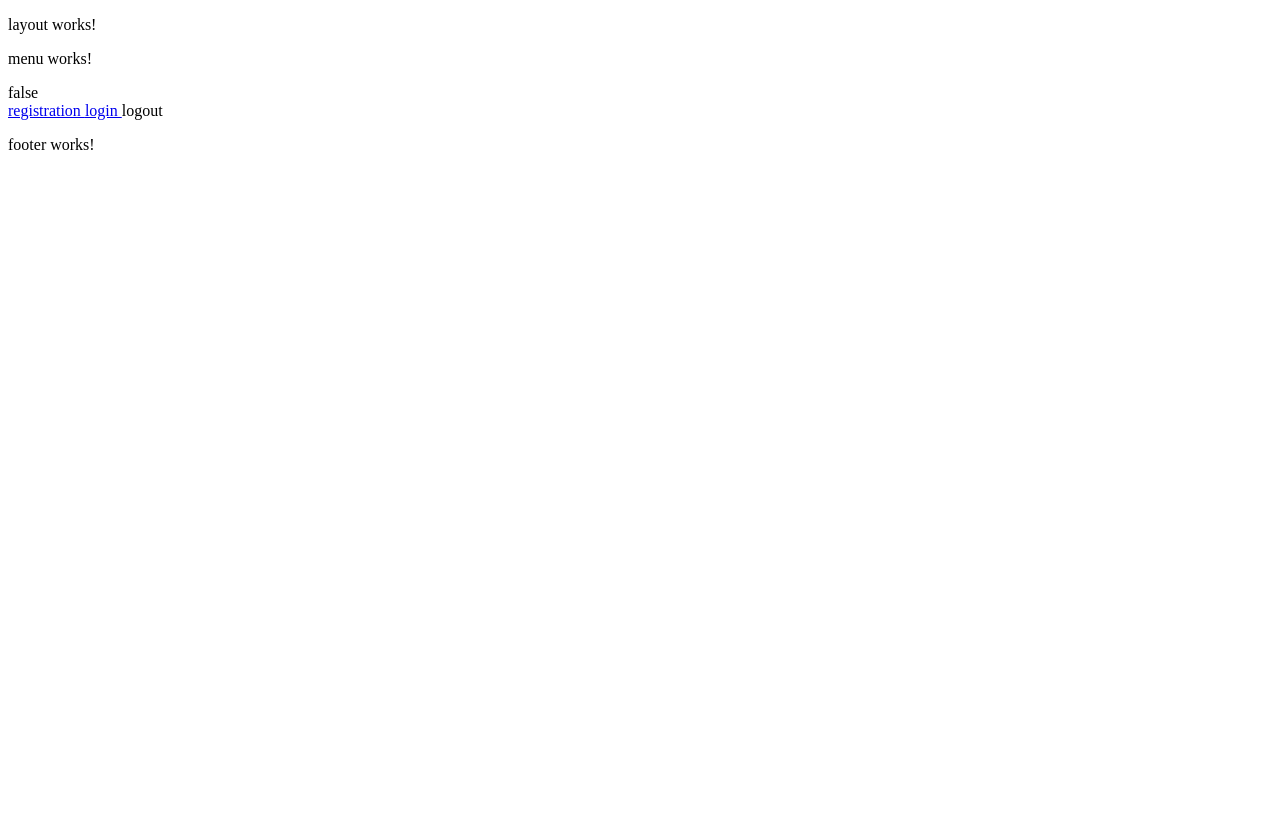
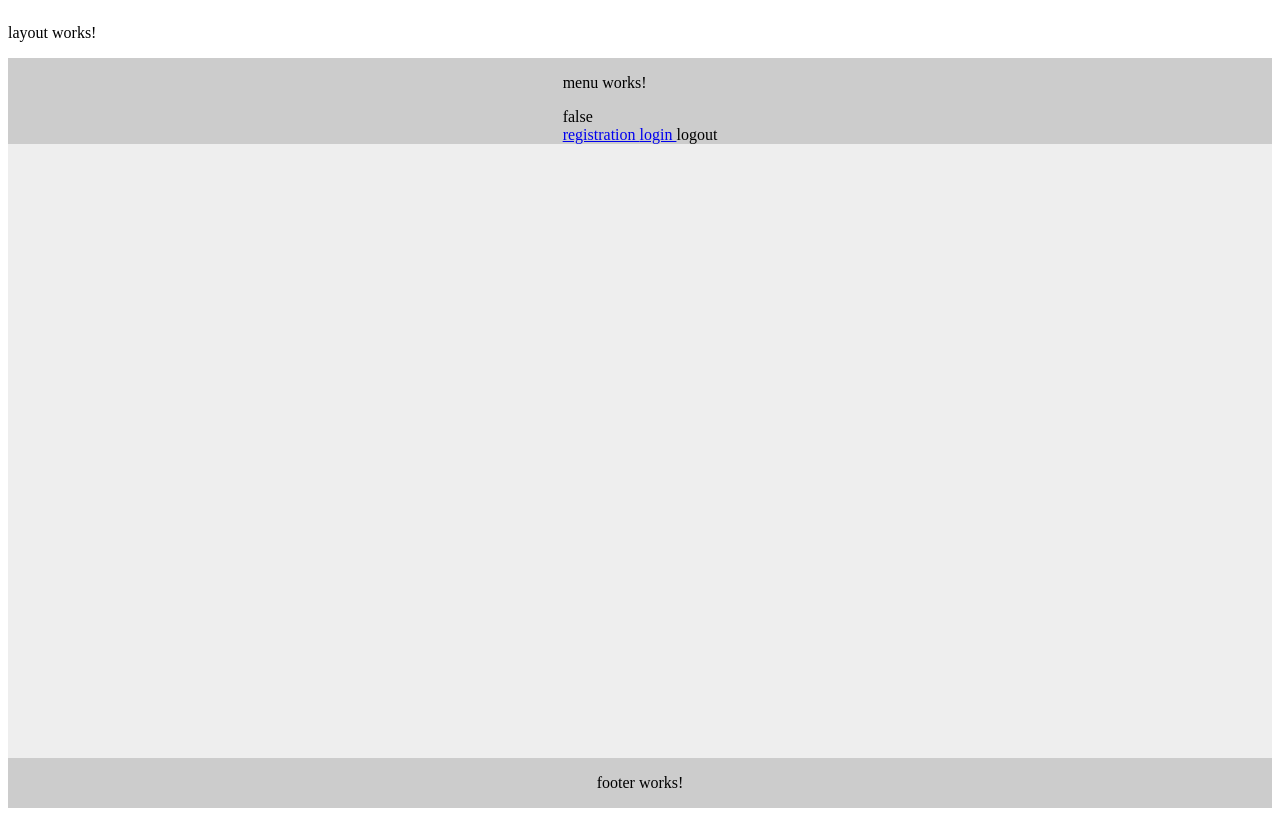
Before and after one commit to mrrsmth/roadAppAng, an Angular app: page / in a window 1280 px wide. Built offline with nearby package versions, Linux system fonts and the light colour scheme.

Commit message:
layout.component.scss flex

```diff
--- a/src/app/pages/layout/layout.component.html
+++ b/src/app/pages/layout/layout.component.html
@@ -1,4 +1,12 @@
-<p>layout works!</p>
-<app-menu></app-menu>
-<router-outlet></router-outlet>
-<app-footer></app-footer>
+<div class="f-container fixed-hf">
+    <p>layout works!</p>
+    <header>
+        <app-menu></app-menu>
+    </header>
+    <div class="main">
+        <router-outlet></router-outlet>
+    </div>
+    <footer>
+        <app-footer></app-footer>
+    </footer>
+</div>
--- a/src/app/pages/layout/layout.component.scss
+++ b/src/app/pages/layout/layout.component.scss
@@ -0,0 +1,54 @@
+html,
+body{
+  margin: 0;
+  padding: 0;
+}
+.f-container{
+  height: 100vh; /* for shorter content */
+  display: flex;
+  flex-direction: column;
+
+  /*ie10*/
+  display: -ms-flexbox;
+  -ms-flex-direction: column;
+}
+
+.main{
+  background-color: #eee;
+  flex: 1;
+
+  /*ie10*/
+  -ms-flex: 1 1 auto; /*needs both shrink and grow*/
+}
+
+header,
+footer{
+  background-color: #ccc;
+  flex-basis: 50px;
+
+  /*ie10*/
+  -ms-flex-preferred-size: 50px;
+
+  /*center align of links*/
+  display: flex;
+  align-items: center; /*vertical*/
+  justify-content: space-around; /*or space-between*/
+  /*ie10*/
+  display: -ms-flexbox;
+  -ms-flex-align: center; /*vertical*/
+  -ms-flex-line-pack: distribute; /*or justify*/
+}
+
+footer {
+  /*ie10 short content*/
+  margin-top: auto;
+}
+header a{
+  /*ie10*/
+  /*hack to trigger the layout for horizontal alignment distribute/justify*/
+  display: inline-block;
+}
+/* fixed header and footer with scrollable main section */
+.fixed-hf .main{
+  overflow-y: auto;
+}
```
